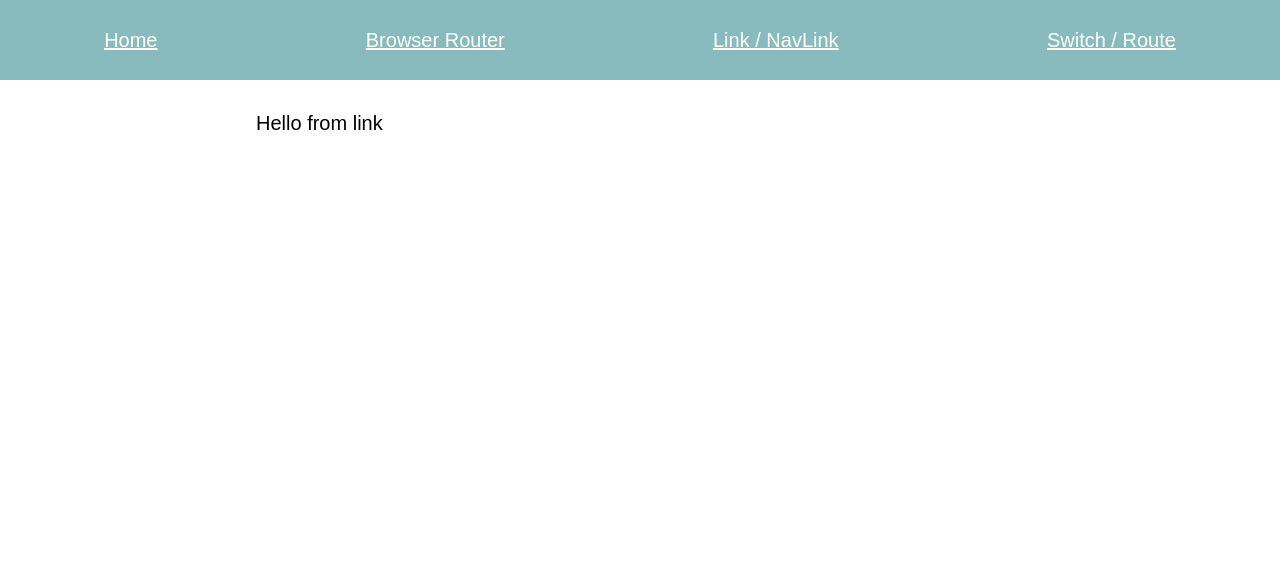
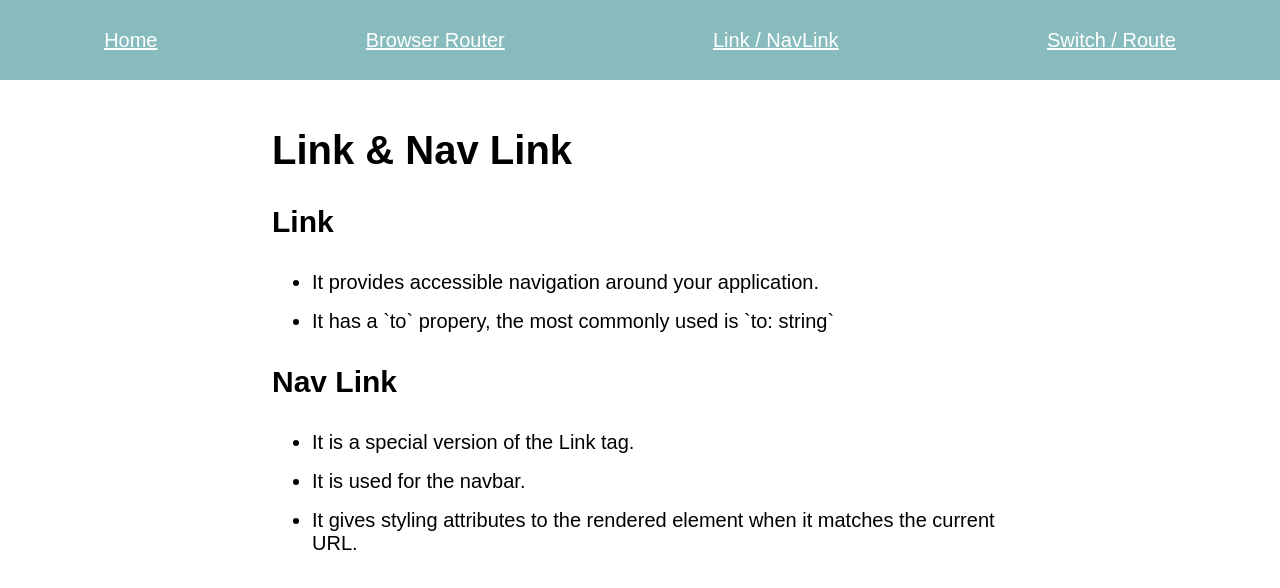
Before and after one commit to kishnparbadia1/react-router-live-demo, a React (Create React App) app: page /link in a window 1280 px wide. Shown: the top 588 px of the page. Built offline with nearby package versions, Linux system fonts and the light colour scheme.

Commit message:
add content

```diff
--- a/src/LinkNavLink.js
+++ b/src/LinkNavLink.js
@@ -1,9 +1,25 @@
-import React from 'react';
+import React from "react";
 
 function LinkNavLink() {
-    return(
-        <div className="container">Hello from link</div>
-    )
+  return (
+    <div className="container">
+      <h1>Link & Nav Link</h1>
+      <h2>Link</h2>
+      <ul>
+        <li>It provides accessible navigation around your application.</li>
+        <li>It has a `to` propery, the most commonly used is `to: string`</li>
+      </ul>
+      <h2>Nav Link</h2>
+      <ul>
+        <li>It is a special version of the Link tag.</li>
+        <li>It is used for the navbar.</li>
+        <li>
+          It gives styling attributes to the rendered element when it matches
+          the current URL.
+        </li>
+      </ul>
+    </div>
+  );
 }
 
-export default LinkNavLink
+export default LinkNavLink;
```
